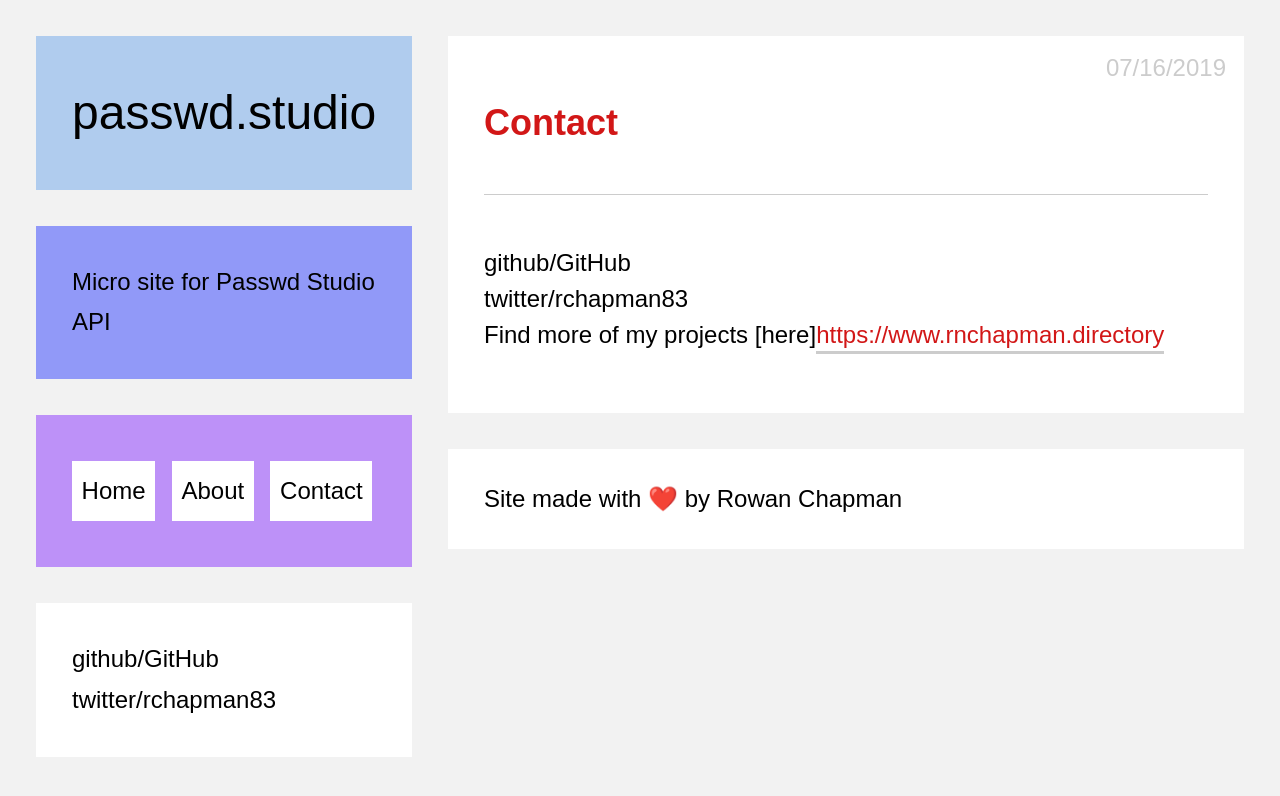
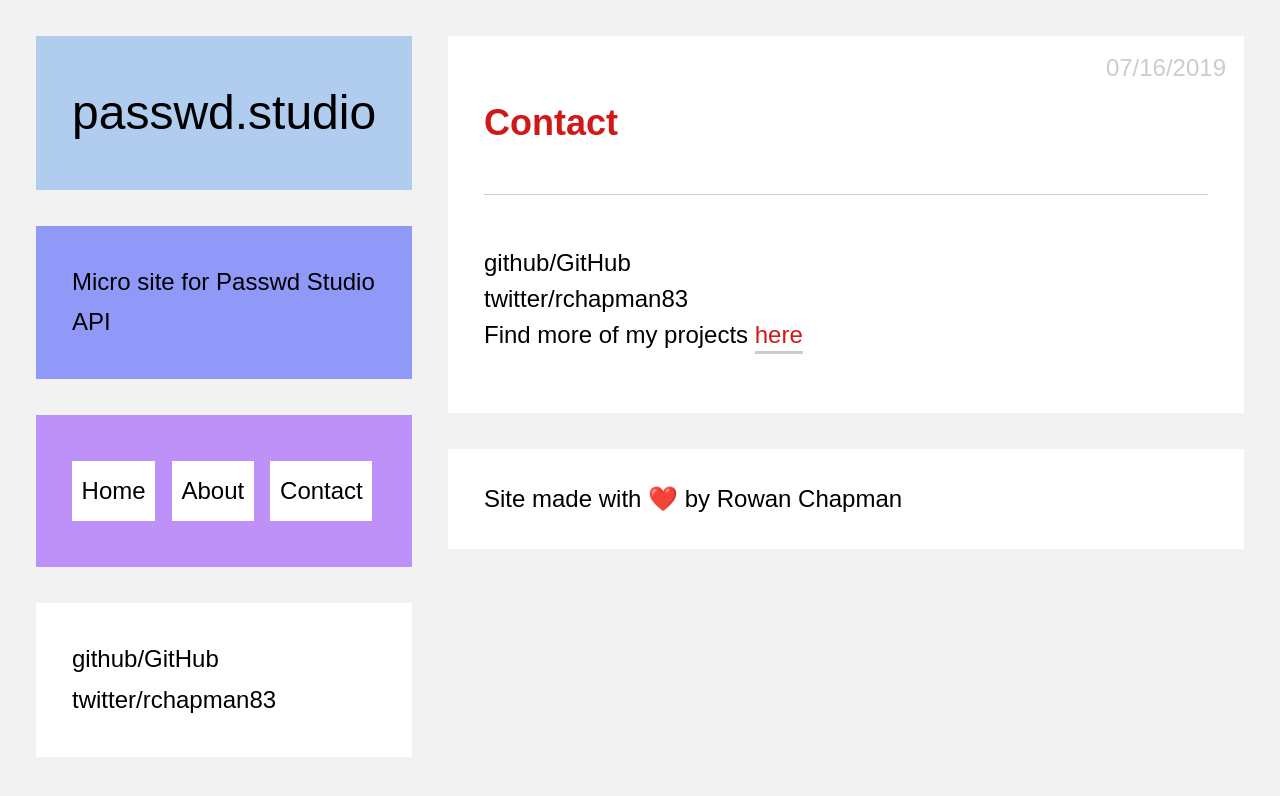
Before and after one commit to rchapman83/passwd-studio-web, a Jekyll site: the page built from contact.markdown, in a window 1280 px wide. Shown: the top 796 px of the page. Built offline with Jekyll 4.4.1, drawn with Linux system fonts in a browser that asks for light colours; emoji names are drawn with the system emoji font.

Commit message:
Updated Contact

```diff
--- a/contact.markdown
+++ b/contact.markdown
@@ -7,4 +7,4 @@
 
 github/{{ site.github }}
 <br>twitter/{{ site.twitter }}
-<br>Find more of my projects [here]<https://www.rnchapman.directory>
+<br>Find more of my projects [here](https://www.rnchapman.directory)
```
